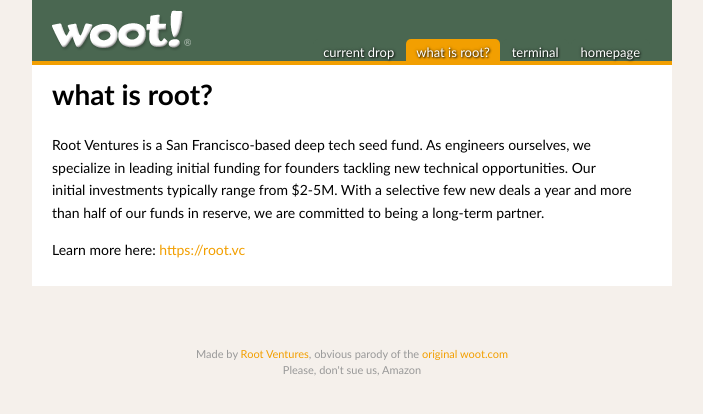
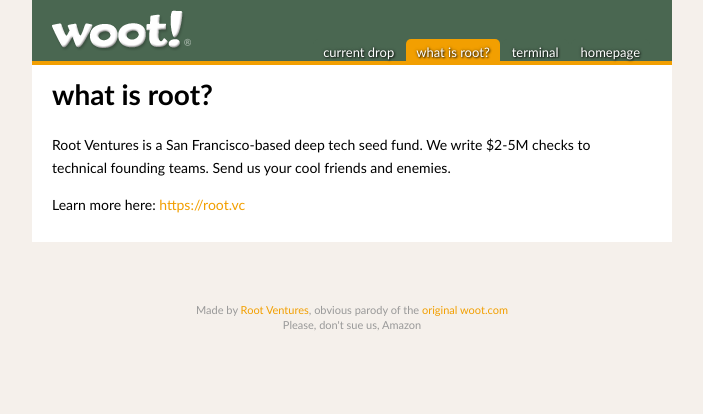
Before and after one commit to rootvc/wootvc, a Next.js app: page /what-is-root in a window 1280 px wide. Shown: the top 414 px of the page, without its empty margins (288-991 px from the left). Built offline with nearby package versions, Linux system fonts and the light colour scheme.

Commit message:
update what is root

```diff
--- a/app/what-is-root/page.tsx
+++ b/app/what-is-root/page.tsx
@@ -13,11 +13,7 @@
           <h1 className="page-title">what is root?</h1>
           <div className="page-content">
             <p>
-              Root Ventures is a San Francisco-based deep tech seed fund. As engineers
-              ourselves, we specialize in leading initial funding for founders tackling
-              new technical opportunities. Our initial investments typically range from
-              $2-5M. With a selective few new deals a year and more than half of our funds in
-              reserve, we are committed to being a long-term partner.
+              Root Ventures is a San Francisco-based deep tech seed fund. We write $2-5M checks to technical founding teams. Send us your cool friends and enemies.
             </p>
             <p>
               Learn more here: <a href="https://root.vc" target="_blank" rel="noopener noreferrer">https://root.vc</a>
```
